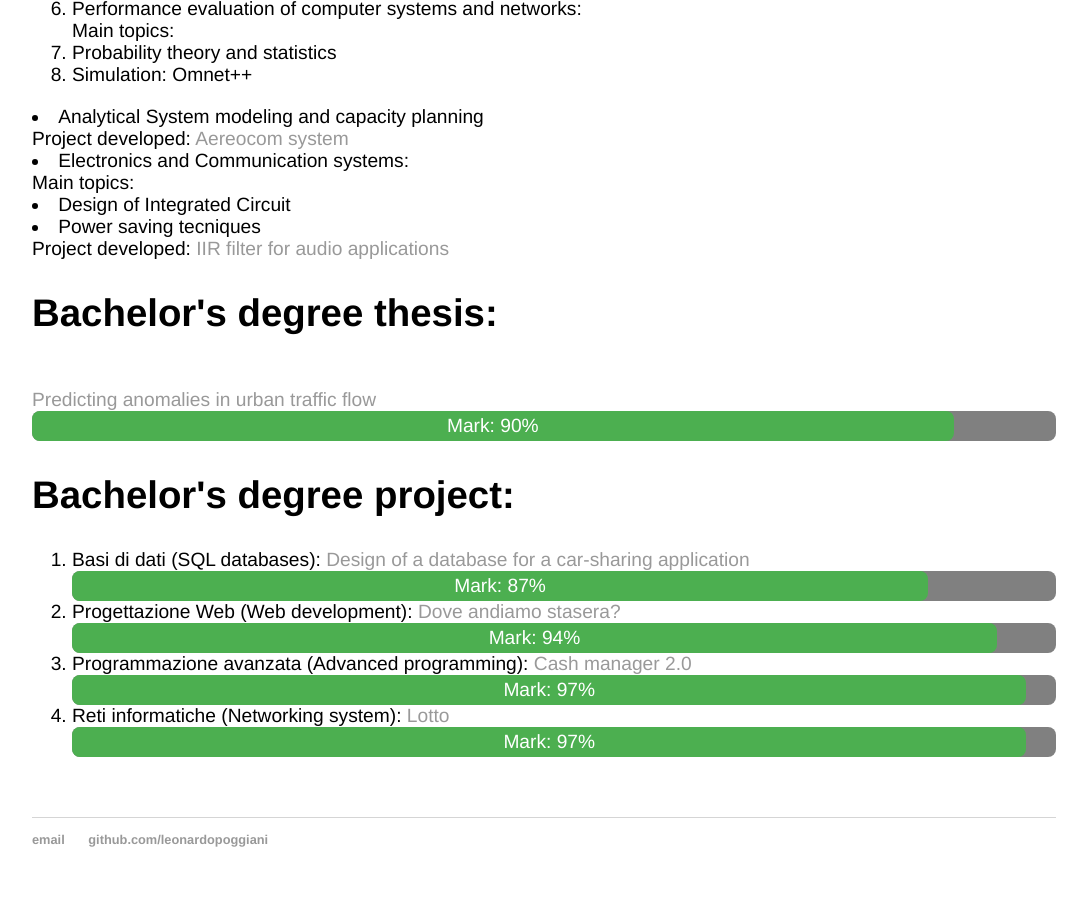
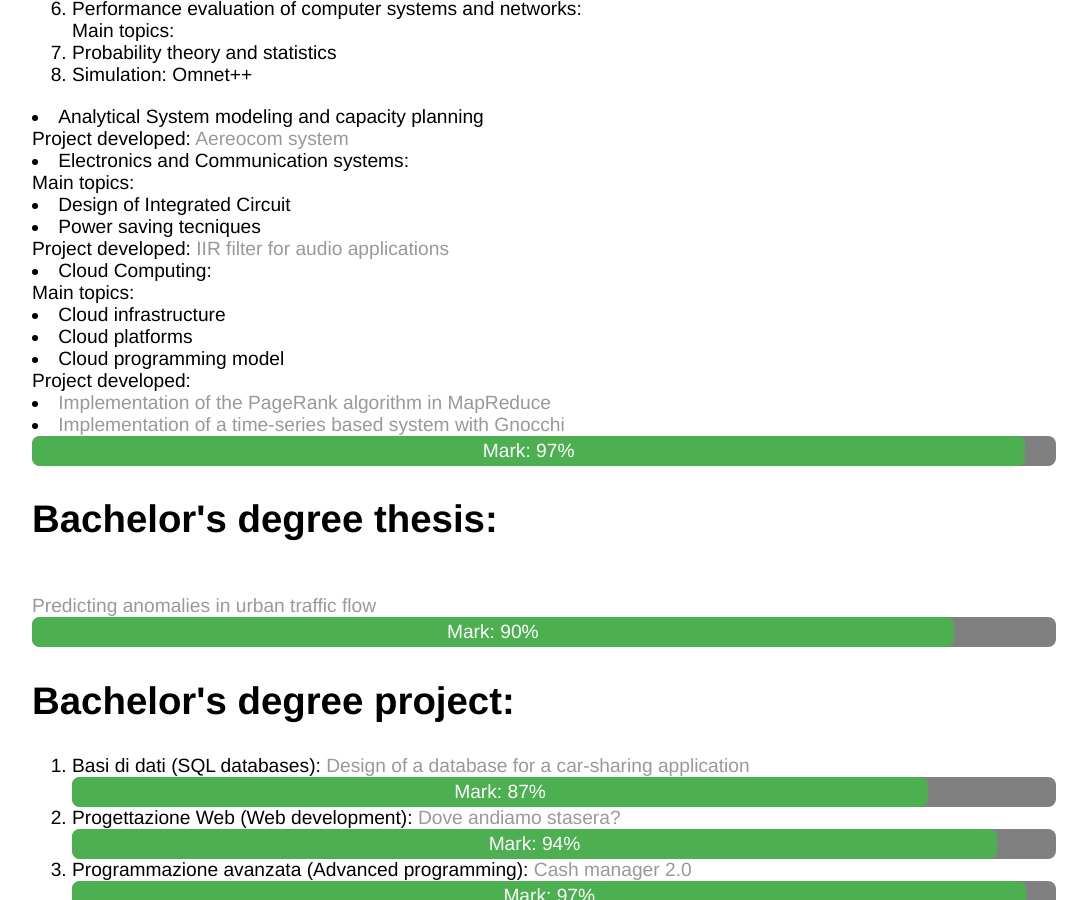
Before and after one commit to leonardopoggiani/leonardopoggiani.github.io, a Jekyll site: the page built from cv/index.html, in a window 1280 px wide and 900 px high, scrolled down 629 px. Shown: the whole window, without its empty margins (96-1183 px from the left). Built offline with Jekyll 4.4.1, drawn with Linux system fonts in a browser that asks for light colours.

Commit message:
added cloud computing

```diff
--- a/cv/index.html
+++ b/cv/index.html
@@ -48,6 +48,23 @@ title: CV of Leonardo Poggiani
 				<li>Power saving tecniques</li>
 				Project developed: <a href="https://github.com/leonardopoggiani/ElectronicsProject">IIR filter for audio applications</a>
 			</li>
+			<li>Cloud Computing: <br>
+				Main topics:
+				<li>Cloud infrastructure</li>
+				<li>Cloud platforms</li>
+				<li>Cloud programming model </li>
+				Project developed:
+				<li>
+					<a href="https://github.com/CloudComputing-PosamanGroup/TonellottoProject">Implementation of the PageRank algorithm in MapReduce</a>
+				</li>
+				<li>
+					<a href="https://github.com/CloudComputing-PosamanGroup/VallatiProject"> Implementation of a time-series based system with Gnocchi</a>
+				</li>
+
+				<div id="progressBar">
+					<div id="mark97">Mark: 97%</div>
+				</div>
+			</li>
 		</ol>
 
 		<h2>Bachelor's degree thesis:</h2> <br>
```
